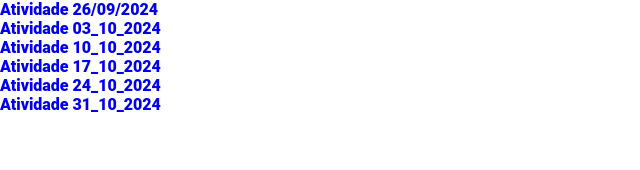
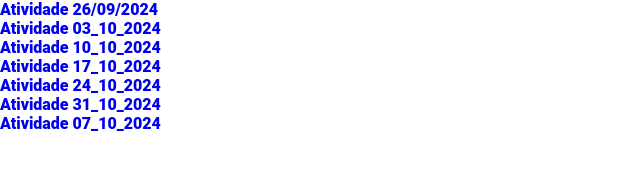
Before and after one commit to d-Jhon-b/AulasDePw, a plain HTML site: page index.html in a window 1280 px wide. Shown: the whole page, without its empty margins (0-640 px from the left). Drawn offline with Linux system fonts and the light colour scheme.

Commit message:
Update index.html

```diff
--- a/index.html
+++ b/index.html
@@ -23,6 +23,7 @@
                 <li><a href="17_10_2024/index.html"> Atividade 17_10_2024</a></li>
                 <li><a href="24_10_2024/">Atividade 24_10_2024</a></li>
                 <li><a href="31_10_2024/index.html">Atividade 31_10_2024</a></li>
+                <li><a href="07_11_2024/atividade/07_11_2024.html">Atividade 07_10_2024</a></li>
             </ul>
         </div>
     </main>
```
